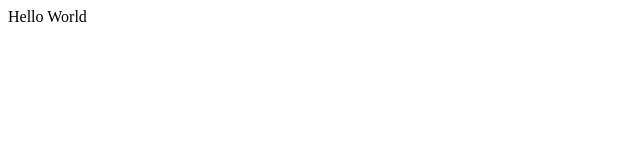
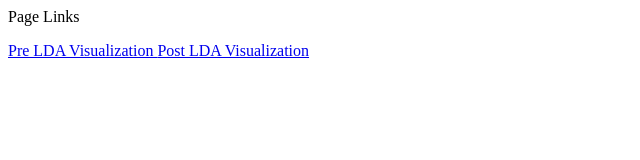
Before and after one commit to boogiedev/HITMAKA-3000, a plain HTML site: page docs/index.html in a window 1280 px wide. Shown: the whole page, without its empty margins (0-640 px from the left). Drawn offline with Linux system fonts and the light colour scheme.

Commit message:
fix index

```diff
--- a/docs/index.html
+++ b/docs/index.html
@@ -1 +1,13 @@
-<html><body><p>Hello World</p></body></html>
+<html>
+    <body>
+        <p>
+            Page Links
+        </p>
+        <a href="https://boogiedev.github.io/HITMAKA-3000/lda.html">
+            Pre LDA Visualization
+        </a>
+        <a href="https://boogiedev.github.io/HITMAKA-3000/post_lda.html">
+            Post LDA Visualization
+        </a>
+    </body>
+</html>
```
